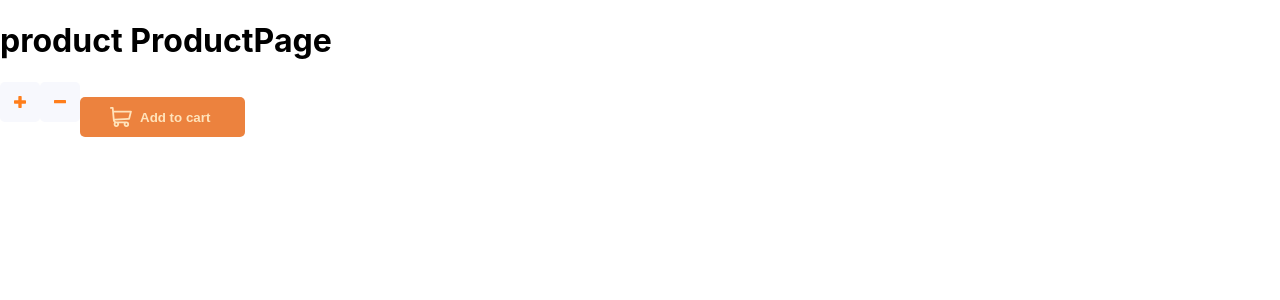
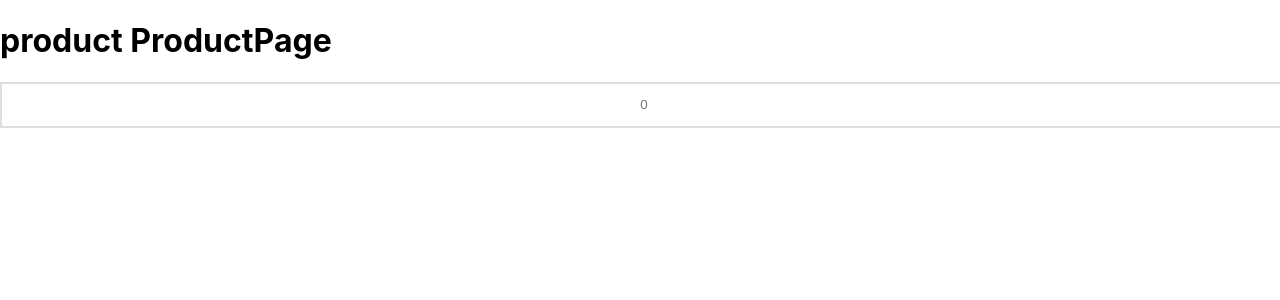
Before and after one commit to MarcelloAragoni/ecommerce, a React (Create React App) app: page / in a window 1280 px wide. Shown: the top 300 px of the page. Built offline with nearby package versions, Linux system fonts and the light colour scheme.

Commit message:
Input quantity (#2)
**Trello:** https://trello.com/c/pFaFRHnB/5-product-view-page

## Description

Input component

## Screenshot

![image](https://user-images.githubusercontent.com/32502447/164293919-b2e5575d-876b-4f69-9f30-20eda2686fe5.png)

```diff
--- a/src/App.js
+++ b/src/App.js
@@ -1,14 +1,12 @@
 import "./App.css";
-import Button from "./components/Button/Button";
+import Input from "./components/Input/Input";
 import ProductPage from "./pages/ProductPage";
 
 function App() {
   return (
     <>
       <ProductPage />
-      <Button icon="plus" />
-      <Button icon="minus" />
-      <Button icon="add" color="orange" text="Add to cart" />
+      <Input name="quantity" id="quantity" placeholder="0" textAlign="center" />
     </>
   );
 }
--- /dev/null
+++ b/src/components/Input/Input.jsx
@@ -0,0 +1,25 @@
+import cn from "classnames";
+import "./Input.scss";
+
+export default function Input({
+  name,
+  value,
+  placeholder,
+  textAlign,
+  type = "text",
+}) {
+  const textStyle = cn("input", {
+    "input__text--center": textAlign === "center",
+  });
+
+  return (
+    <input
+      className={textStyle}
+      name={name}
+      id={name}
+      type={type}
+      value={value}
+      placeholder={placeholder}
+    />
+  );
+}
--- /dev/null
+++ b/src/components/Input/Input.scss
@@ -0,0 +1,16 @@
+input {
+  display: flex;
+  height: 40px;
+  width: 100%;
+  border-radius: 0px;
+  border-color: #DEDFE1;
+  border-style: solid;
+
+  &.input__text--center{
+    text-align: center;
+  }
+
+  &:focus-visible {
+    outline: none;
+  }
+}
```
